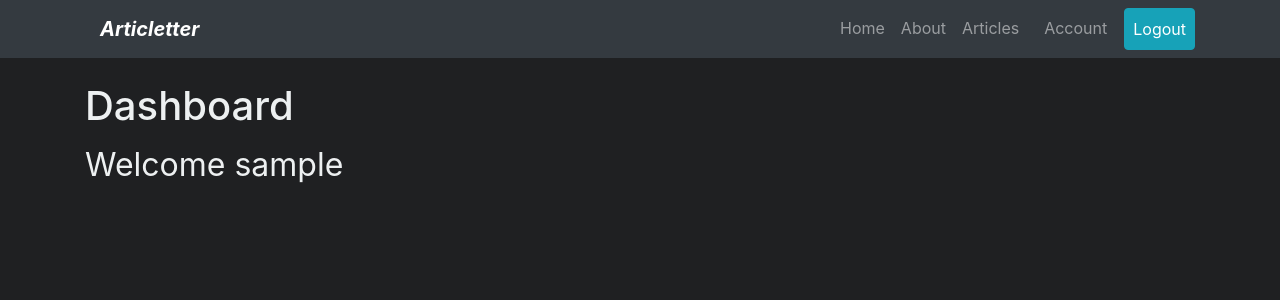
After one commit to Hank-learner/Articletter, a Flask app: page /dashboard in a window 1280 px wide. The commit adds this page. Shown: the top 300 px of the page. Run offline with Flask 2, Linux system fonts and the light colour scheme; the visitor is signed in with stand-in values (Sample User, id 1); some libraries are stand-ins or nearby versions.

Commit message:
added login logout with user conditions

```diff
--- a/app.py
+++ b/app.py
@@ -94,6 +94,66 @@ def register():
     return render_template("register.html", form=form)
 
 
+# Login - sign in route
+@app.route("/login", methods=["GET", "POST"])
+def login():
+    if request.method == "POST":
+        username = request.form["username"]
+        password_candidate = request.form["password"]
+
+        cursor = mysql.connection.cursor()
+        result = cursor.execute("SELECT * FROM users WHERE username=%s", [username])
+
+        if result > 0:
+            data = cursor.fetchone()
+            password = data["password"]
+
+            if sha256_crypt.verify(password_candidate, password):
+                session["logged_in"] = True
+                session["username"] = username
+                flash("You are now logged in", "success")
+                return redirect(url_for("dashboard"))
+
+            else:
+                error = "Invalid Username or password"
+                return render_template("login.html", error=error)
+
+        else:
+            error = "User not found"
+            return render_template("login.html", error=error)
+
+        cursor.close()
+
+    return render_template("login.html")
+
+
+# function check user login
+def is_logged_in(f):
+    @wraps(f)
+    def wrap(*args, **kwargs):
+        if "logged_in" in session:
+            return f(*args, **kwargs)
+        else:
+            flash("User not found, please login to continue", "danger")
+            return redirect(url_for("login"))
+
+    return wrap
+
+
+# logout route
+@app.route("/logout")
+def logout():
+    session.clear()
+    flash("You are now logged out", "success")
+    return redirect(url_for("login"))
+
+
+# dashboard route
+@app.route("/dashboard")
+@is_logged_in
+def dashboard():
+    return render_template("dashboard.html")
+
 
 if __name__ == "__main__":
     app.secret_key = "secret123"
--- /dev/null
+++ b/templates/dashboard.html
@@ -0,0 +1,8 @@
+{% extends "layout.html" %}
+
+{% block body %}
+
+<h1>Dashboard</h1>
+<h1><small>Welcome {{session.username}}</small></h1>
+
+{% endblock %}
--- a/templates/includes/_messages.html
+++ b/templates/includes/_messages.html
@@ -1,3 +1,4 @@
+<!-- for registration -->
 {% with messages = get_flashed_messages(with_categories=true) %}
     {% if messages %}
         {% for category, message in messages %}
@@ -5,3 +6,12 @@
         {% endfor %}
     {% endif %}
 {% endwith %}
+
+<!-- for login -->
+{% if error %}
+    <div class="alert alert-danger">{{error}}</div>
+{% endif %}
+
+{% if msg %}
+    <div class="alert alert-success">{{msg}}</div>
+{% endif %}
--- a/templates/includes/_navbar.html
+++ b/templates/includes/_navbar.html
@@ -12,7 +12,16 @@
 				<a class="nav-item nav-link" href="/">Home</a>
 				<a class="nav-item nav-link" href="/about">About</a>
 				<a class="nav-item nav-link" href="/articles">Articles</a>
-				<a class="nav-item nav-link btn btn-info text-white" href="/register">Register</a>
+				&nbsp;&nbsp;
+				{% if session.logged_in %}
+					<a class="nav-item nav-link" href="/dashboard">Account</a>
+					&nbsp;&nbsp;
+					<a class="nav-item nav-link btn btn-info text-white" href="/logout">Logout</a>
+				{% else %}
+					<a class="nav-item nav-link btn btn-info text-white" href="/register">Register</a>&nbsp
+					<a class="nav-item nav-link btn btn-info text-white" href="/login">Login</a>
+				{% endif %}
+
 			</div>
 		</div>
 	</div>
```
Also changed, not shown: templates/login.html (added, +20 -0 lines).
